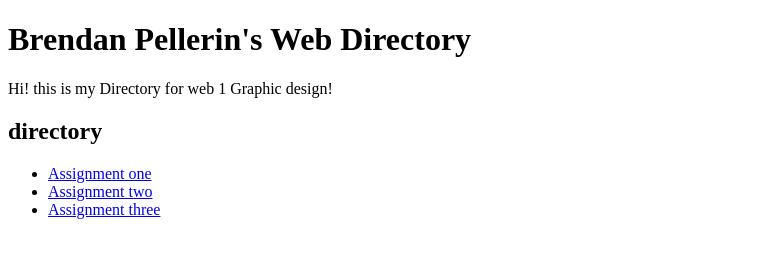
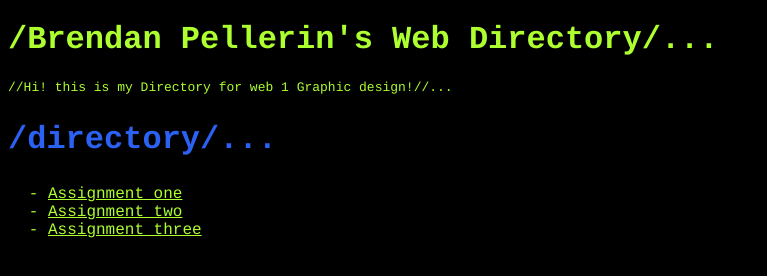
Before and after one commit to MrTheMissile/web-1, a plain HTML site: page index.html in a window 1280 px wide. Shown: the whole page, without its empty margins (0-767 px from the left). Drawn offline with Linux system fonts and the light colour scheme.

Commit message:
Add files via upload

```diff
--- /dev/null
+++ b/css/styles.css
@@ -0,0 +1,35 @@
+body {
+    background-color: black;
+}
+
+ul {
+    color: greenyellow;
+    list-style-type: "- ";
+    font-family:courier, monospace
+}
+
+a:link {
+    color: greenyellow;
+}
+
+a:visited {
+    color: greenyellow;
+}
+
+body h1 {
+    color: greenyellow;
+    font-family:courier, monospace
+}
+
+body p {
+    color: greenyellow;
+    font-family:courier, monospace;
+    font-size: small
+
+}
+
+h2 {
+        color: #2b62f4;
+    font-family:courier, monospace;
+    font-size:xx-large
+}
--- a/index.html
+++ b/index.html
@@ -3,17 +3,18 @@
     <head>
         <meta charset="UTF-8" />
         <title>Brendan Pellerin</title>
+        <link rel="stylesheet" href="css/styles.css"/>
     </head>
     <body>
-        <h1>Brendan Pellerin's Web Directory</h1>
-        <p>Hi! this is my Directory for web 1 Graphic design!</p>
+        <h1>/Brendan Pellerin's Web Directory/...</h1>
+        <p>//Hi! this is my Directory for web 1 Graphic design!//...</p>
 
     <!-- Directory Assignment links -->
-        <h2>directory</h2>
+        <h2>/directory/...</h2>
         <ul>
             <li><a href="Assignment-one/index.html"> Assignment one</a></li>
             <li><a href="assignment-two/index.html"> Assignment two</a></li>
-            <li><a href="Assignment-three/index.html"> Assignment three</a></li>
+            <li><a href="Assignment-three/index.html"> Assignment three</a>
         </ul>
     </body>
 </html>
```
